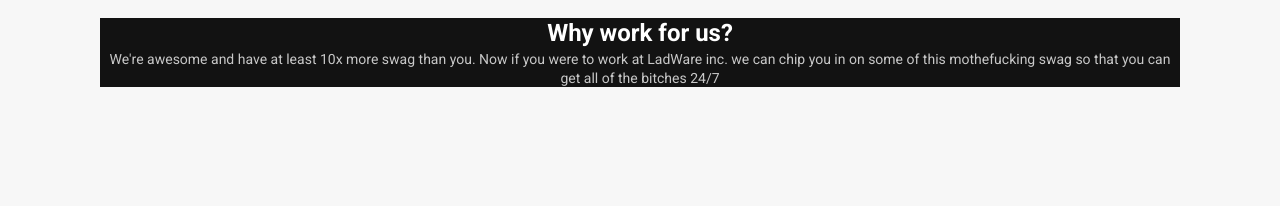
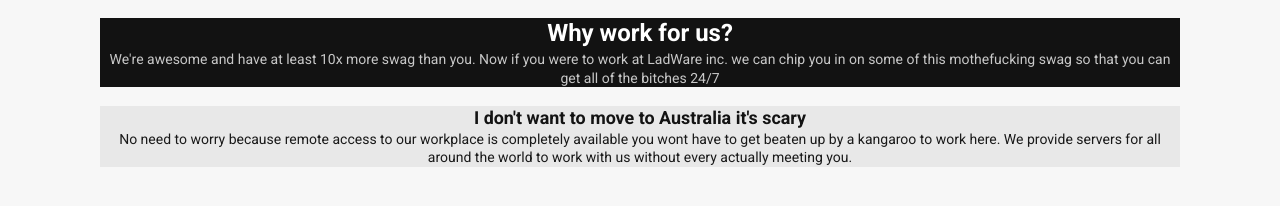
Before and after one commit to LadWareInc/website-dev, a plain HTML site: page website/Jobs.html in a window 1280 px wide. Shown: the part 102-308 px from the top of the page. Drawn offline with nearby package versions, Linux system fonts and the light colour scheme.

Commit message:
Stuff Built into Jobs
-More words more styles

```diff
--- a/website/Jobs.html
+++ b/website/Jobs.html
@@ -40,6 +40,11 @@
         <h2>Why work for us?</h2>
         <div class="dark-body">We're awesome and have at least 10x more swag than you. Now if you were to work at LadWare inc. we can chip you in on some of this mothefucking swag so that you can get all of the bitches 24/7</div>
     </div>
+    <br>
+    <div class="light">
+        <h3>I don't want to move to Australia it's scary</h3>
+        <div class="darkp">No need to worry because remote access to our workplace is completely available you wont have to get beaten up by a kangaroo to work here. We provide servers for all around the world to work with us without every actually meeting you.</div>
+    </div>
 </div>
 
 <script>
--- a/website/css/style.css
+++ b/website/css/style.css
@@ -162,3 +162,16 @@
 	text-align: center;
 	color:#FFFFFF;
 }
+h3 {
+	text-align:center;
+	color:#131313;
+}
+.light {
+	background-color: #E8E8E8;
+}
+.darkp {
+	text-decoration: bold;
+	font-weight: 300;
+	color:#191919;
+	text-align: center;
+}
```
